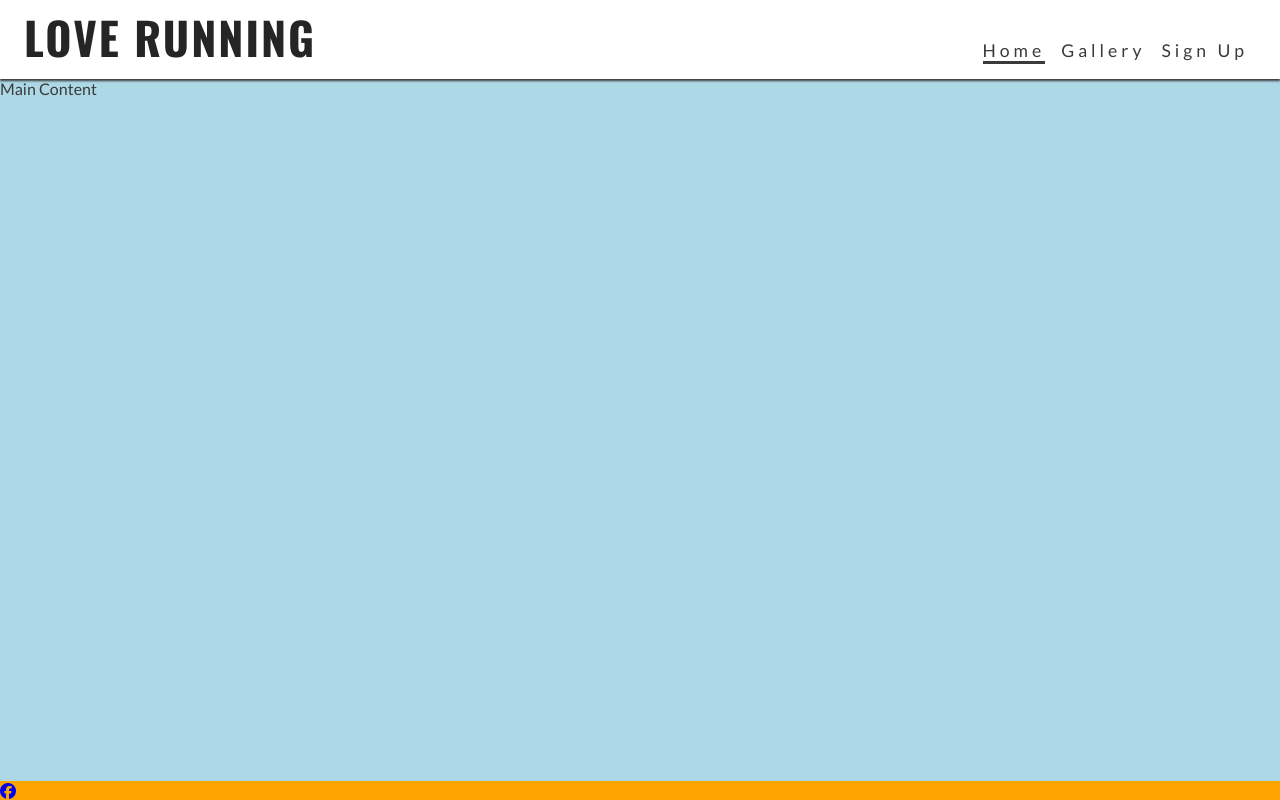
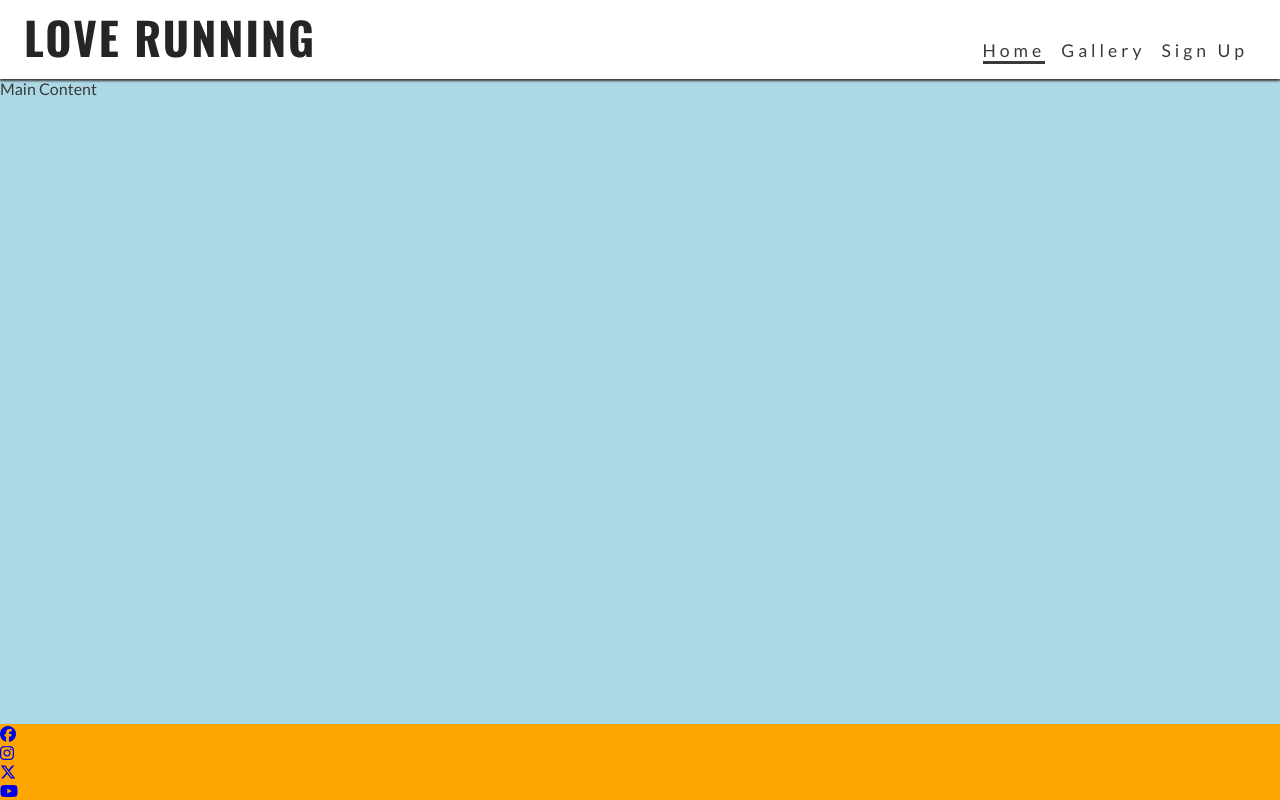
Before and after one commit to domfoster1/love-running, a plain HTML site: page index.html in a window 1280 px wide. Drawn offline with nearby package versions, Linux system fonts and the light colour scheme.

Commit message:
Instagram, X, youtube links and icons added to footer. Changed Nav icon from X to burger icon

```diff
--- a/index.html
+++ b/index.html
@@ -25,7 +25,7 @@
             <h1 id="logo">Love Running</h1>
         </a>
         <input type="checkbox" id="nav-toggle" name="nav-toggle">
-        <label for="nav-toggle" class="nav-toggle-label">X</label>
+        <label for="nav-toggle" class="nav-toggle-label"><i class="fa-solid fa-bars"></i></label>
         <nav>
             <ul id="menu">
                 <li><a href="" class="active">Home</a></li>
@@ -42,8 +42,25 @@
     <!--footer-->
     <footer>
         <ul>
-            <li><a href="https://www.facebook.com/" target="_blank" rel="noopener"
-                 aria-label="Visit our Facebook page(opens in a new tab)"><i class="fa-brands fa-facebook"></i></a></li>
+            <li>
+                <a href="https://www.facebook.com/" target="_blank" rel="noopener"
+                 aria-label="Visit our Facebook page(opens in a new tab)"><i class="fa-brands fa-facebook"></i></a>
+            </li>
+
+            <li>
+                    <a href="https://www.instagram.com/" target="_blank" rel="noopener"
+                     aria-label="Visit our Instagram page(opens in a new tab)"><i class="fa-brands fa-instagram"></i></i></a>
+             </li>
+
+             <li>
+                <a href="https://www.x.com/" target="_blank" rel="noopener"
+                 aria-label="Visit our X page(opens in a new tab)"><i class="fa-brands fa-x-twitter"></i></i></a>
+         </li>
+
+         <li>
+            <a href="https://www.youtube.com/" target="_blank" rel="noopener"
+             aria-label="Visit our Youtube page(opens in a new tab)"><i class="fa-brands fa-youtube"></i></i></i></a>
+     </li>
 
         </ul>
     </footer>
```
